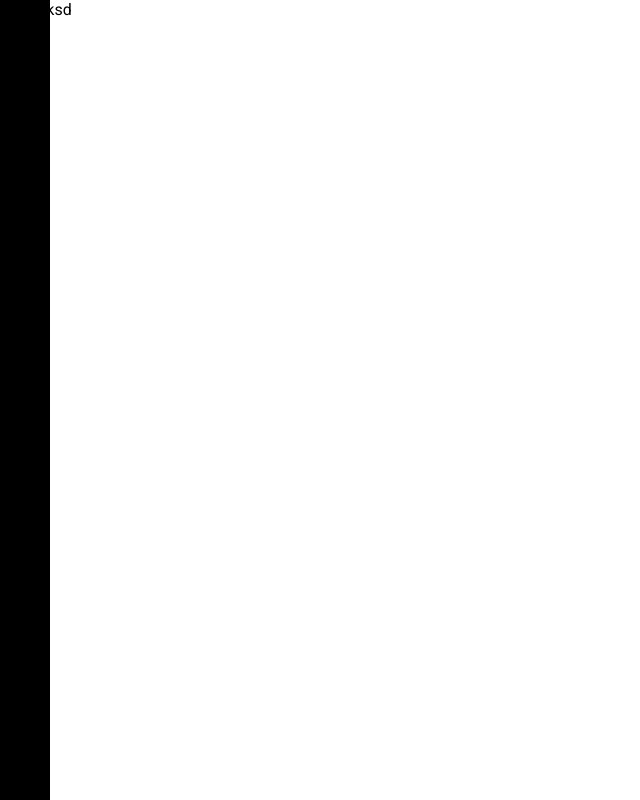
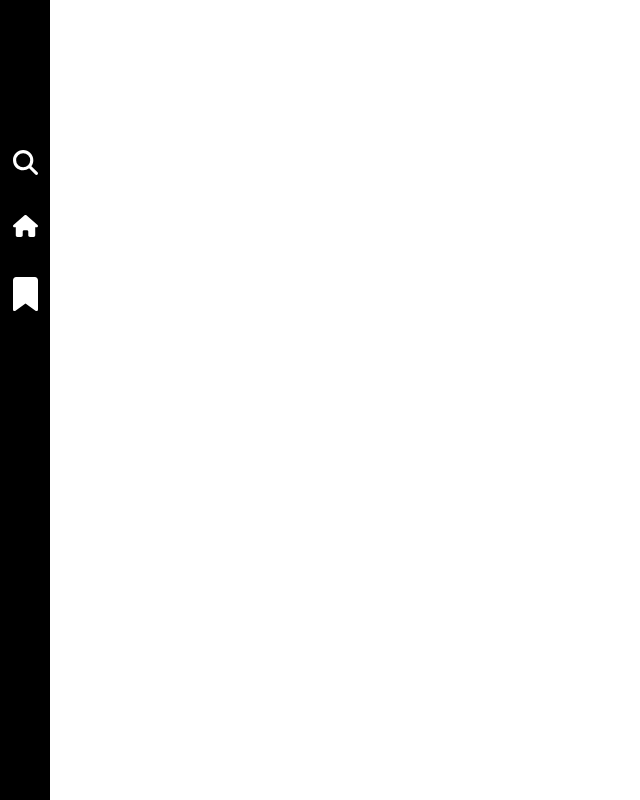
Before and after one commit to Milareina/Movie_Search, a website built with Vite: page index.html in a window 1280 px wide. Shown: the whole page, without its empty margins (0-640 px from the left). Built offline with nearby package versions, Linux system fonts and the light colour scheme.

Commit message:
added sidebar

```diff
--- a/index.html
+++ b/index.html
@@ -12,15 +12,14 @@
 <body>
   <aside class="sidebar">
     <div class="sidebar__items">
-      fjsdkvjksd
       <div class="sidebar__item" id="search">
-        <img src="./src/img/aside/search.svg" alt="search">
+        <img class="sidebar__icon" src="./src/img/aside/search.svg" alt="search">
       </div>
       <div class="sidebar__item" id="home-page">
-        <img src="./src/img/aside/home-logo.svg" alt="home">
+        <img class="sidebar__icon" src="./src/img/aside/home-logo.svg" alt="home">
       </div>
       <div class="sidebar__item" id=" saved">
-        <img src="./src/img/aside/bookmark-solid.svg" alt="bookmark">
+        <img class="sidebar__icon" src="./src/img/aside/bookmark-solid.svg" alt="bookmark">
       </div>
     </div>
   </aside>
--- a/src/scss/bloks/aside.scss
+++ b/src/scss/bloks/aside.scss
@@ -1,11 +1,28 @@
 @import "../vars.scss";
 
 .sidebar {
-    max-width: 50px;
-    height: 100%;
+    min-width: 50px;
+    height: 100vh;
 
     position: fixed;
     top: 0;
 
     background-color: $primary-color;
+
+    &__items {
+        padding-top: 150px;
+        display: flex;
+        flex-direction: column;
+        align-items: center;
+        gap: 40px;
+    }
+
+    &__item {
+        width: 25px;
+    }
+
+    &__icon {
+        filter: invert(100%);
+        width: 100%;
+    }
 }
```
